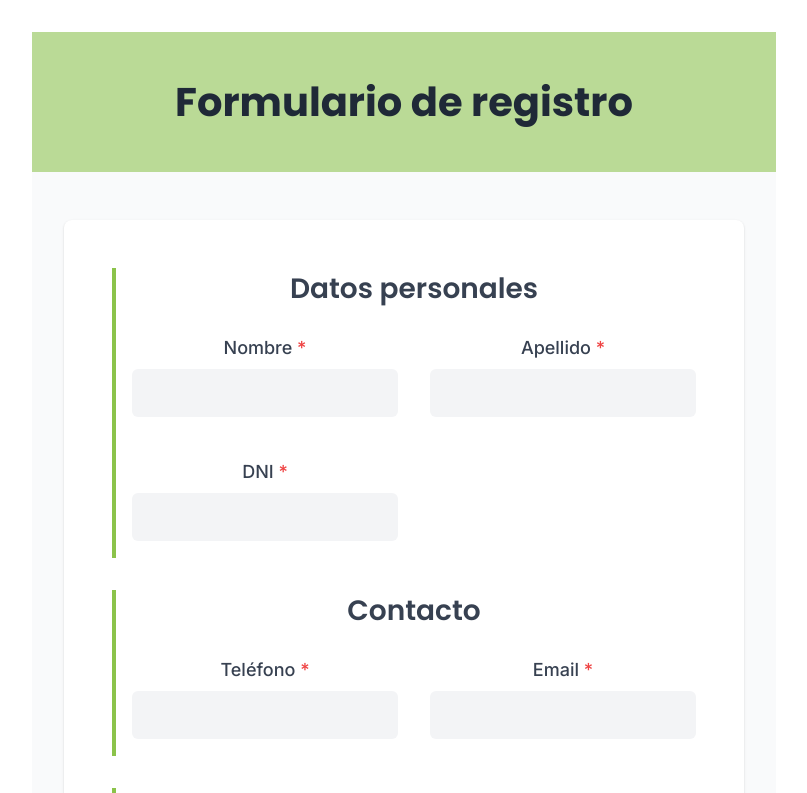
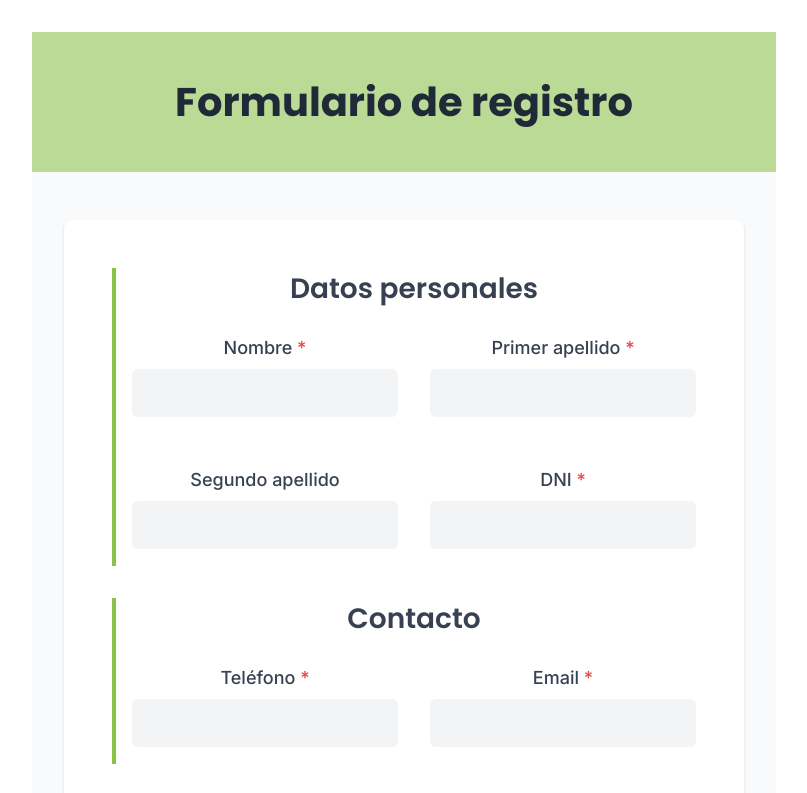
Before and after one commit to FerMarcos606/clinica-veterinaria-front, a React (Vite) app: page / in a window 1280 px wide. Shown: the top 793 px of the page, without its empty margins (236-1043 px from the left). Built offline with nearby package versions, Linux system fonts and the light colour scheme.

Commit message:
CM23(feat):Add field for second surname

```diff
--- a/pages/RegistrationPage.jsx
+++ b/pages/RegistrationPage.jsx
@@ -53,22 +53,34 @@ const RegistrationPage = () => {
 
               <div className="registration-form__field">
                 <label className="registration-form__label">
-                  Apellido <span className="registration-form__required">*</span>
+                  Primer apellido <span className="registration-form__required">*</span>
                 </label>
                 <input
                   type="text"
-                  {...register('apellido', { required: 'El apellido es obligatorio' })}
+                  {...register('primerApellido', { required: 'El primer apellido es obligatorio' })}
                   className={`registration-form__input ${
-                    errors.apellido ? 'registration-form__input--error' : ''
+                    errors.primerApellido ? 'registration-form__input--error' : ''
                   }`}
                 />
-                {errors.apellido && (
-                  <p className="registration-form__error">{errors.apellido.message}</p>
+                {errors.primerApellido && (
+                  <p className="registration-form__error">{errors.primerApellido.message}</p>
                 )}
               </div>
-            </div>
-
-            <div className="registration-form__row">
+              <div className="registration-form__field">
+                <label className="registration-form__label">
+                  Segundo apellido
+                </label>
+                <input
+                  type="text"
+                  {...register('segundoApellido')}
+                  className={`registration-form__input ${
+                    errors.segundoApellido ? 'registration-form__input--error' : ''
+                  }`}
+                />
+                {errors.segundoApellido && (
+                  <p className="registration-form__error">{errors.segundoApellido.message}</p>
+                )}
+              </div>
               <div className="registration-form__field">
                 <label className="registration-form__label">
                   DNI <span className="registration-form__required">*</span>
```
